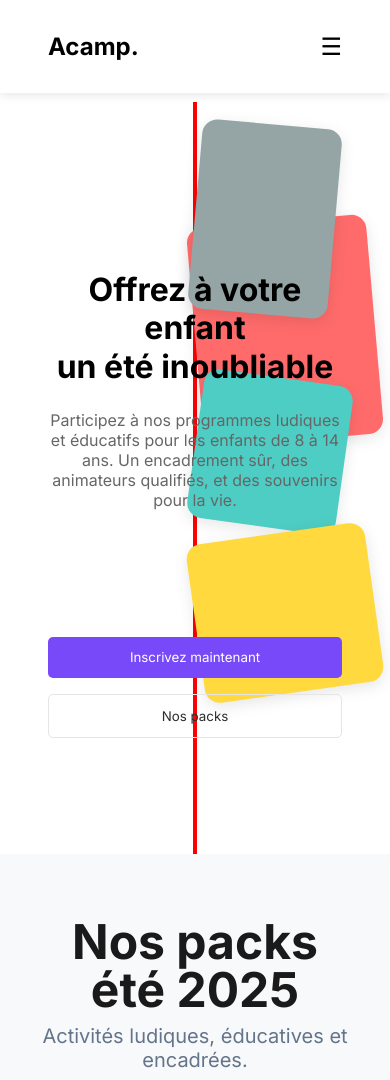
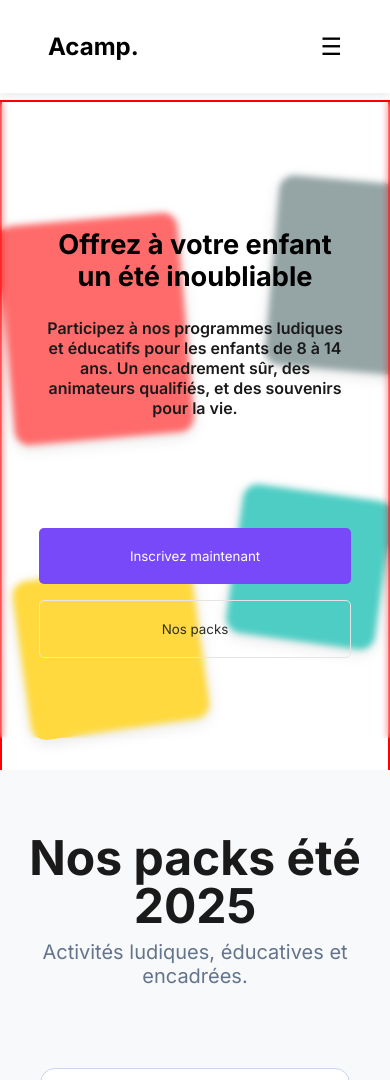
Before and after one commit to moaad007/form-test, a website: page public/index.html in a window 390 px wide. Shown: the top 1080 px of the page. Drawn offline with Linux system fonts and the light colour scheme.

Commit message:
style: enhance hero section layout and adjust box positioning for better responsiveness

```diff
--- a/public/styles.css
+++ b/public/styles.css
@@ -217,12 +217,35 @@ nav {
 
 
             .boxes-container {
+              overflow: hidden;
                 position: absolute;
-                /* width: 100%; */
+                top: 100px;
+                left: 0px;
+                right: 0px;
+                /* bottom: 0px; */
+                padding: 0;
+                /* width: 100vw; */
                 height: calc(100% - 60px ) ;
                 z-index: -1;
                 /* Reduce height on mobile */
             }
+            .box1{
+                left: 1%;
+                top: 15%;
+            }
+            .box2 {
+                left: 60%;
+                top: 50%;
+            }
+            .box3 {
+                left: 5%;
+                top: 60%;
+            }
+            .box4 {
+                left: 70%;
+                top: 10%;
+            }
+
         }
 .hero-image {
   flex: 1;
@@ -297,45 +320,37 @@ nav {
 
 
     gap: 2rem;
-    min-height: calc(100vh - 60px);
+    min-height: calc(90vh - 60px);
+    /* making the hero section smaller on mobile */
   }
 
   .hero-content {
- /* background-color: #4a5568; */
- /* align-items: center; */
+backdrop-filter: blur(3px);
+    /* color: #fff; */
 
 
+    width: 100vw;
+    padding: 0px 10vw;
 
   }
 
   .hero-content h1 {
-    font-size: 2.5rem;
-    margin-top: 20vh;
+    font-size: 2rem;
+    margin-top: 15vh;
   }
 
   .hero-content p {
     max-width: 100%;
+    font-weight: 600;
+    color: #1a1a1a;
+    /* font-size: 20px; */
     margin: 0 auto 1.5rem;
   }
 
   .cta-buttons {
     justify-content: center;
-    margin-top: 15vh;
+    margin-top: 13vh;
   }
-
-  .hero-image {
-    order: 0; /* Move image above content */
-    margin-top: 0;
-    opacity: 1;
-  }
-
-  .hero-image img {
-    max-height: 40vh;
-    width: auto;
-  }
-
-
-  /* Remove section-header styles from here */
 }
 
 /* Tablet Devices */
@@ -357,7 +372,7 @@ nav {
 /* Small Mobile Devices */
 @media screen and (max-width: 480px) {
   .hero-content h1 {
-    font-size: 2rem;
+    font-size: 1.7rem;
   }
 
   .cta-buttons {
@@ -368,6 +383,7 @@ nav {
   .primary-btn,
   .secondary-btn {
     width: 100%;
+    padding: 20px 1.5rem;
   }
 }
 
@@ -458,7 +474,7 @@ nav {
 }
 
 .camps-section {
-  padding: 4rem 2rem;
+  padding: 4rem 0.5rem;
   background-color: #f8f9fa;
 }
 
@@ -496,8 +512,8 @@ nav {
 }
 
 .register-section {
-  padding: 6rem 2rem;
-  /* background-color: #e2e8f0; */
+  padding: 6rem 1rem;
+
 }
 
 .register-wrapper {
```
